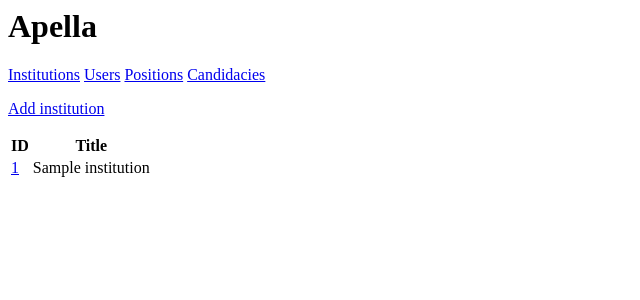
After one commit to grnet/apella-app, a Django app: a page that uses apella/templates/apella/index.html in a window 1280 px wide. The commit adds this page. Shown: the top 300 px of the page, without its empty margins (0-640 px from the left). Run offline with Django 3.2, Linux system fonts and the light colour scheme; tables that the repository leaves empty hold one stand-in row (values such as "Sample post").

Commit message:
Add Institution model and create/edit views

```diff
--- a/apella/models.py
+++ b/apella/models.py
@@ -21,6 +21,11 @@ class ApellaUser(AbstractUser):
     )
     role = models.CharField(choices=ROLES, max_length=1, default='2')
 
+class Institution(models.Model):
+    """
+    Model for Institutions
+    """
+    title = models.CharField(max_length=150, blank=False)
 
 class Position(models.Model):
 
@@ -38,6 +43,7 @@ class Position(models.Model):
     title = models.CharField(max_length=50, blank=False)
     author = models.ForeignKey(
             ApellaUser, blank=False, related_name='authored_positions')
+    institution = models.ForeignKey(Institution, blank=False, null=False)
     electors = models.ManyToManyField(
             ApellaUser, blank=True, related_name='elector_duty')
     committee = models.ManyToManyField(
--- a/apella/templates/apella/index.html
+++ b/apella/templates/apella/index.html
@@ -4,6 +4,7 @@
     </head>
     <body>
         <h1>Apella</h1>
+        <a href="{% url "institution-list" %}">Institutions</a>
         <a href="{% url "user-list" %}">Users</a>
         <a href="{% url "position-list" %}">Positions</a>
         <a href="{% url "candidacy-list" %}">Candidacies</a>
--- /dev/null
+++ b/apella/templates/apella/institution_list.html
@@ -0,0 +1,27 @@
+{% extends "apella/index.html" %}
+{% load apella_extras %}
+{% block content %}
+    <p>
+        <a href="{% url 'institution-new' %}">Add institution</a>
+    </p>
+    <table>
+        <tr>
+            <th>ID</th>
+            <th>Title</th>
+        </tr>
+    {% for institution in object_list %}
+        <tr>
+            <td>
+                <a href="{% url 'institution-edit' institution_id=institution.pk %}">
+                    {{ institution.pk }}
+                </a>
+            </td>
+            <td>{{ institution.title }}</td>
+        </tr>
+    {% empty %}
+        <tr colspan="4">
+            <td>No institutions yet.</td>
+        </tr>
+    {% endfor %}
+    </ul>
+{% endblock %}
--- a/apella/urls.py
+++ b/apella/urls.py
@@ -1,7 +1,8 @@
 from django.conf.urls import patterns, url
 
 from apella import views
-from apella.views import UserListView, PositionListView, CandidacyListView
+from apella.views import UserListView, PositionListView, CandidacyListView,\
+        InstitutionListView
 
 urlpatterns = patterns('',
     url(r'^$', views.index, name='index'),
@@ -17,5 +18,10 @@ urlpatterns = patterns('',
         views.candidacy_edit, name='candidacy-new'),
     url(r'^candidacies/(?P<candidacy_id>\d+)/edit/$',
         views.candidacy_edit, name='candidacy-edit'),
+    url(r'^institutions/$',
+        InstitutionListView.as_view(), name='institution-list'),
+    url(r'^institutions/new/$', views.institution_edit, name='institution-new'),
+    url(r'^institutions/(?P<institution_id>\d+)/$',
+        views.institution_edit, name='institution-edit'),
 
 )
--- a/apella/views.py
+++ b/apella/views.py
@@ -3,8 +3,9 @@ from django.http import HttpResponse
 from django.template import loader
 from django.views.generic.list import ListView
 
-from apella.models import ApellaUser, Position, Candidacy
-from apella.forms import ApellaUserForm, PositionForm, CandidacyForm
+from apella.models import ApellaUser, Position, Candidacy, Institution
+from apella.forms import ApellaUserForm, PositionForm, CandidacyForm,\
+        InstitutionForm
 
 class UserListView(ListView):
 
@@ -28,6 +29,14 @@ class CandidacyListView(ListView):
 
     def get_context_data(self, **kwargs):
         context = super(CandidacyListView, self).get_context_data(**kwargs)
+        return context
+
+class InstitutionListView(ListView):
+
+    model = Institution
+
+    def get_context_data(self, **kwargs):
+        context = super(InstitutionListView, self).get_context_data(**kwargs)
         return context
 
 def index(request):
@@ -82,3 +91,19 @@ def candidacy_edit(request, candidacy_id=None, position_id=None):
     else:
         form = CandidacyForm(instance=candidacy)
     return render(request, 'apella/candidacy_detail.html', {'form' : form})
+
+
+def institution_edit(request, institution_id=None):
+    if institution_id:
+        institution = get_object_or_404(Institution, pk=institution_id)
+    else:
+        institution = Institution()
+    form = InstitutionForm(request.POST or None, instance=institution)
+    if request.method == 'POST':
+        if form.is_valid():
+            institution = form.save()
+            institution.save()
+            return redirect('institution-list')
+    else:
+        form = InstitutionForm(instance=institution)
+    return render(request, 'apella/institution_detail.html', {'form' : form})
```
Also changed, not shown: apella/forms.py (+8 -3 lines), apella/templates/apella/institution_detail.html (added, +14 -0 lines), apella/migrations/0001_initial.py.
